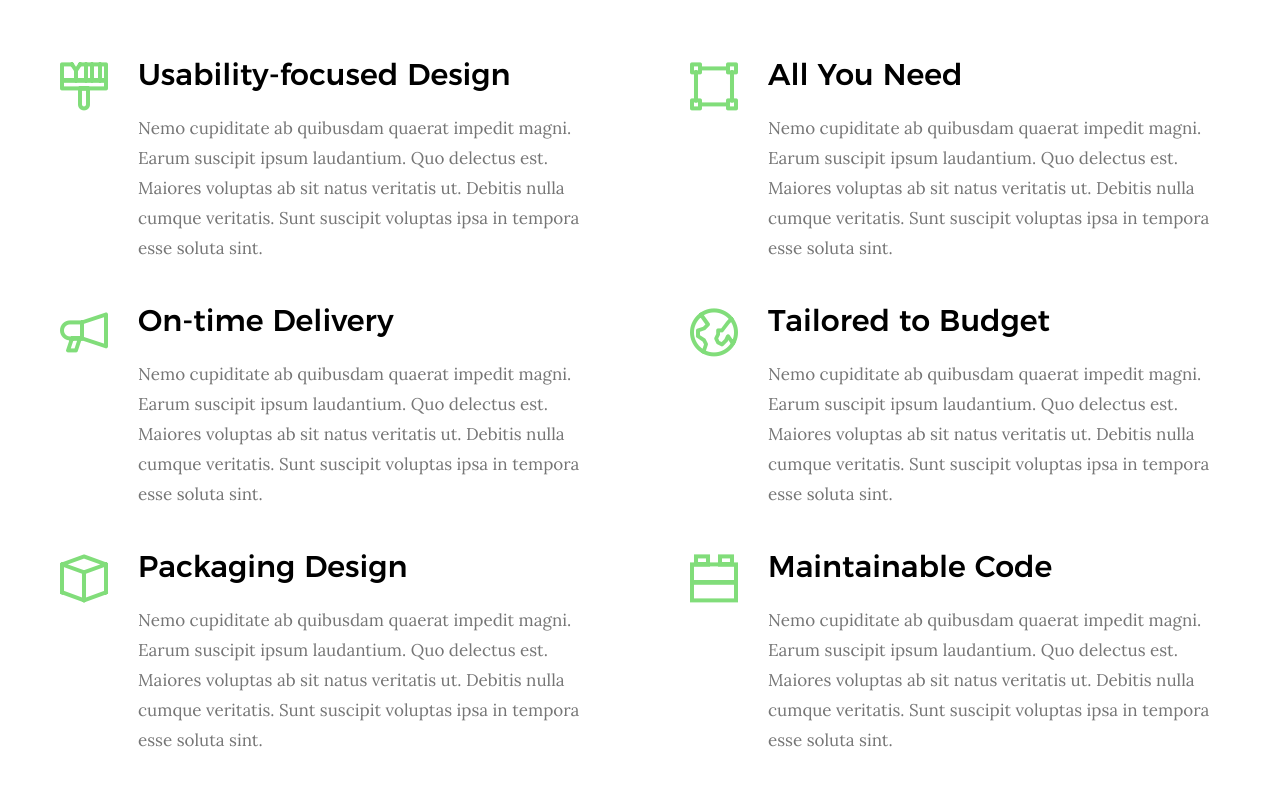
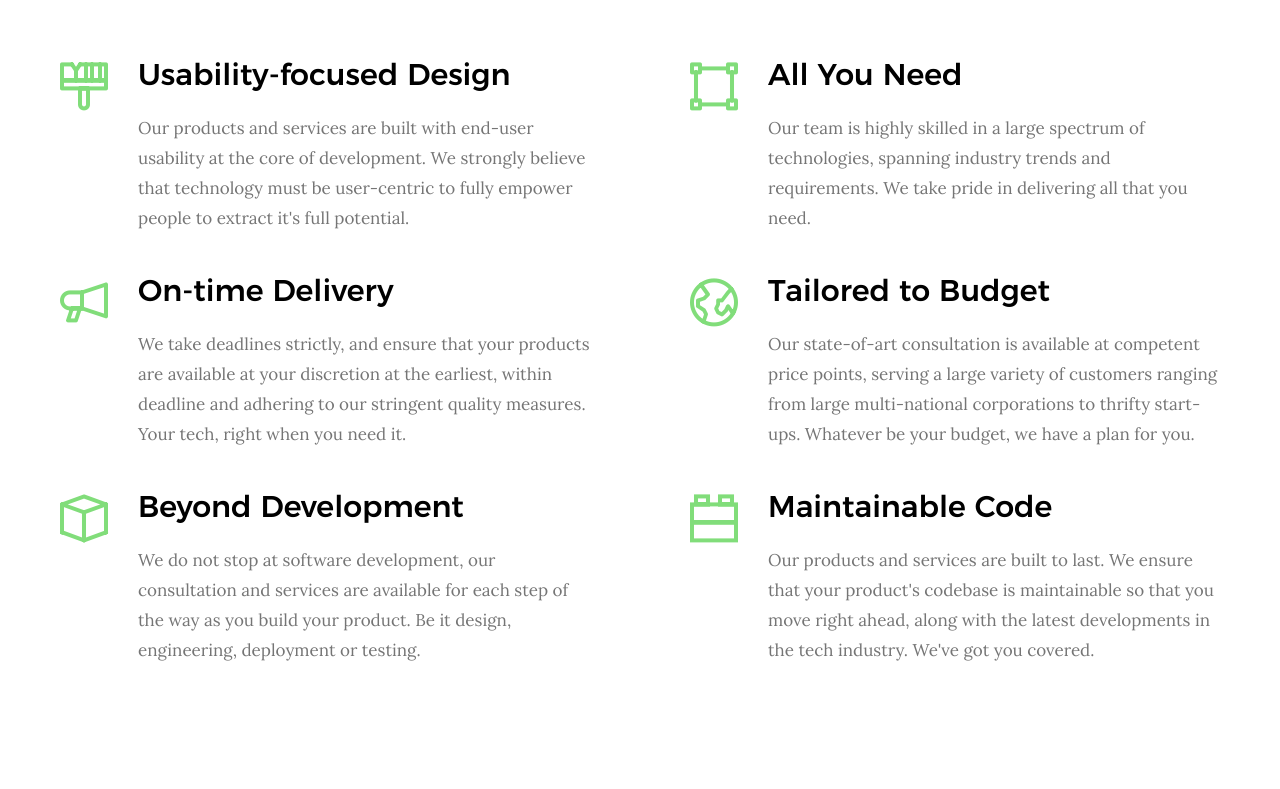
Before and after one commit to kaushalvivek/paloaltosoft-website2, a plain HTML site: page index.html in a window 1280 px wide. Shown: the part 2194-2983 px from the top of the page. Drawn offline with Linux system fonts and the light colour scheme; files whose address does not match are found by name.

Commit message:
content added, pushing version one to web

```diff
--- a/index.html
+++ b/index.html
@@ -223,9 +223,9 @@
                 </div>
                 <div class="service-text">
                     <h3 class="h2">Usability-focused Design</h3>
-                    <p>Nemo cupiditate ab quibusdam quaerat impedit magni. Earum suscipit ipsum laudantium.
-                        Quo delectus est. Maiores voluptas ab sit natus veritatis ut. Debitis nulla cumque veritatis.
-                        Sunt suscipit voluptas ipsa in tempora esse soluta sint.
+                    <p>Our products and services are built with end-user usability at the core of development.
+                        We strongly believe that technology must be user-centric to fully empower people to extract
+                        it's full potential.
                     </p>
                 </div>
             </div>
@@ -236,9 +236,8 @@
                 </div>
                 <div class="service-text">
                     <h3 class="h2">All You Need</h3>
-                    <p>Nemo cupiditate ab quibusdam quaerat impedit magni. Earum suscipit ipsum laudantium.
-                        Quo delectus est. Maiores voluptas ab sit natus veritatis ut. Debitis nulla cumque veritatis.
-                        Sunt suscipit voluptas ipsa in tempora esse soluta sint.
+                    <p> Our team is highly skilled in a large spectrum of technologies, spanning industry trends and
+                        requirements. We take pride in delivering all that you need.
                     </p>
                 </div>
             </div>
@@ -249,9 +248,9 @@
                 </div>
                 <div class="service-text">
                     <h3 class="h2">On-time Delivery</h3>
-                    <p>Nemo cupiditate ab quibusdam quaerat impedit magni. Earum suscipit ipsum laudantium.
-                        Quo delectus est. Maiores voluptas ab sit natus veritatis ut. Debitis nulla cumque veritatis.
-                        Sunt suscipit voluptas ipsa in tempora esse soluta sint.
+                    <p>We take deadlines strictly, and ensure that your products are available at your discretion at
+                        the earliest, within deadline and adhering to our stringent quality measures.
+                        Your tech, right when you need it.
                     </p>
                 </div>
             </div>
@@ -262,9 +261,9 @@
                 </div>
                 <div class="service-text">
                     <h3 class="h2">Tailored to Budget</h3>
-                    <p>Nemo cupiditate ab quibusdam quaerat impedit magni. Earum suscipit ipsum laudantium.
-                        Quo delectus est. Maiores voluptas ab sit natus veritatis ut. Debitis nulla cumque veritatis.
-                        Sunt suscipit voluptas ipsa in tempora esse soluta sint.
+                    <p>Our state-of-art consultation is available at competent price points, serving a large variety
+                        of customers ranging from large multi-national corporations to thrifty start-ups. Whatever be
+                        your budget, we have a plan for you.
                     </p>
                 </div>
             </div>
@@ -274,10 +273,9 @@
                     <i class="icon-cube"></i>
                 </div>
                 <div class="service-text">
-                    <h3 class="h2">Packaging Design</h3>
-                    <p>Nemo cupiditate ab quibusdam quaerat impedit magni. Earum suscipit ipsum laudantium.
-                        Quo delectus est. Maiores voluptas ab sit natus veritatis ut. Debitis nulla cumque veritatis.
-                        Sunt suscipit voluptas ipsa in tempora esse soluta sint.
+                    <h3 class="h2">Beyond Development</h3>
+                    <p>We do not stop at software development, our consultation and services are available for each step
+                        of the way as you build your product. Be it design, engineering, deployment or testing.
                     </p>
                 </div>
             </div>
@@ -286,9 +284,10 @@
                 <div class="service-icon"><i class="icon-lego-block"></i></div>
                 <div class="service-text">
                     <h3 class="h2">Maintainable Code</h3>
-                    <p>Nemo cupiditate ab quibusdam quaerat impedit magni. Earum suscipit ipsum laudantium.
-                        Quo delectus est. Maiores voluptas ab sit natus veritatis ut. Debitis nulla cumque veritatis.
-                        Sunt suscipit voluptas ipsa in tempora esse soluta sint.
+                    <p>Our products and services are built to last. We ensure that your product's codebase is
+                        maintainable
+                        so that you move right ahead, along with the latest developments in the tech industry. We've got
+                        you covered.
                     </p>
                 </div>
             </div>
@@ -538,12 +537,12 @@
             <div class="col-full">
                 <div class="clients">
 
-                    <a href="#0" title="" class="clients__slide"><img src="images/clients/apple.png" /></a>
+                    <!-- <a href="#0" title="" class="clients__slide"><img src="images/clients/apple.png" /></a> -->
                     <a href="#0" title="" class="clients__slide"><img src="images/clients/acgr.png" /></a>
-                    <a href="#0" title="" class="clients__slide"><img src="images/clients/blackberry.png" /></a>
-                    <a href="#0" title="" class="clients__slide"><img src="images/clients/dropbox.png" /></a>
-                    <a href="#0" title="" class="clients__slide"><img src="images/clients/envato.png" /></a>
-                    <a href="#0" title="" class="clients__slide"><img src="images/clients/firefox.png" /></a>
+                    <!-- <a href="#0" title="" class="clients__slide"><img src="images/clients/blackberry.png" /></a> -->
+                    <!-- <a href="#0" title="" class="clients__slide"><img src="images/clients/dropbox.png" /></a> -->
+                    <!-- <a href="#0" title="" class="clients__slide"><img src="images/clients/envato.png" /></a> -->
+                    <!-- <a href="#0" title="" class="clients__slide"><img src="images/clients/firefox.png" /></a> -->
                     <!-- <a href="#0" title="" class="clients__slide"><img src="images/clients/joomla.png" /></a> -->
                     <!-- <a href="#0" title="" class="clients__slide"><img src="images/clients/magento.png" /></a> -->
 
@@ -572,15 +571,14 @@
 
                     <div class="testimonials__slide">
 
-                        <p>Excepturi nam cupiditate culpa doloremque deleniti repellat. Veniam quos repellat voluptas
-                            animi adipisci.
-                            Nisi eaque consequatur. Quasi voluptas eius distinctio. Atque eos maxime. Qui ipsam
-                            temporibus quisquam vel.</p>
+                        <p>Working with PAS was a great pleasure. They demonstrated excellent professionalism and
+                            technical knowledge. I confidently recommend their high quality professional work. If you’re
+                            working with them, I can say for sure you’re in safe hands.</p>
 
-                        <img src="images/avatars/ritesh.jpg" alt="Author image" class="testimonials__avatar">
+                        <img src="images/avatars/kapil.png" alt="Author image" class="testimonials__avatar">
                         <div class="testimonials__info">
-                            <span class="testimonials__name">Ritesh Singh</span>
-                            <span class="testimonials__pos">CEO, Indus Soft</span>
+                            <span class="testimonials__name">Saurabh Tekriwal</span>
+                            <span class="testimonials__pos">CFO, Indus Soft</span>
                         </div>
 
                     </div>
```
